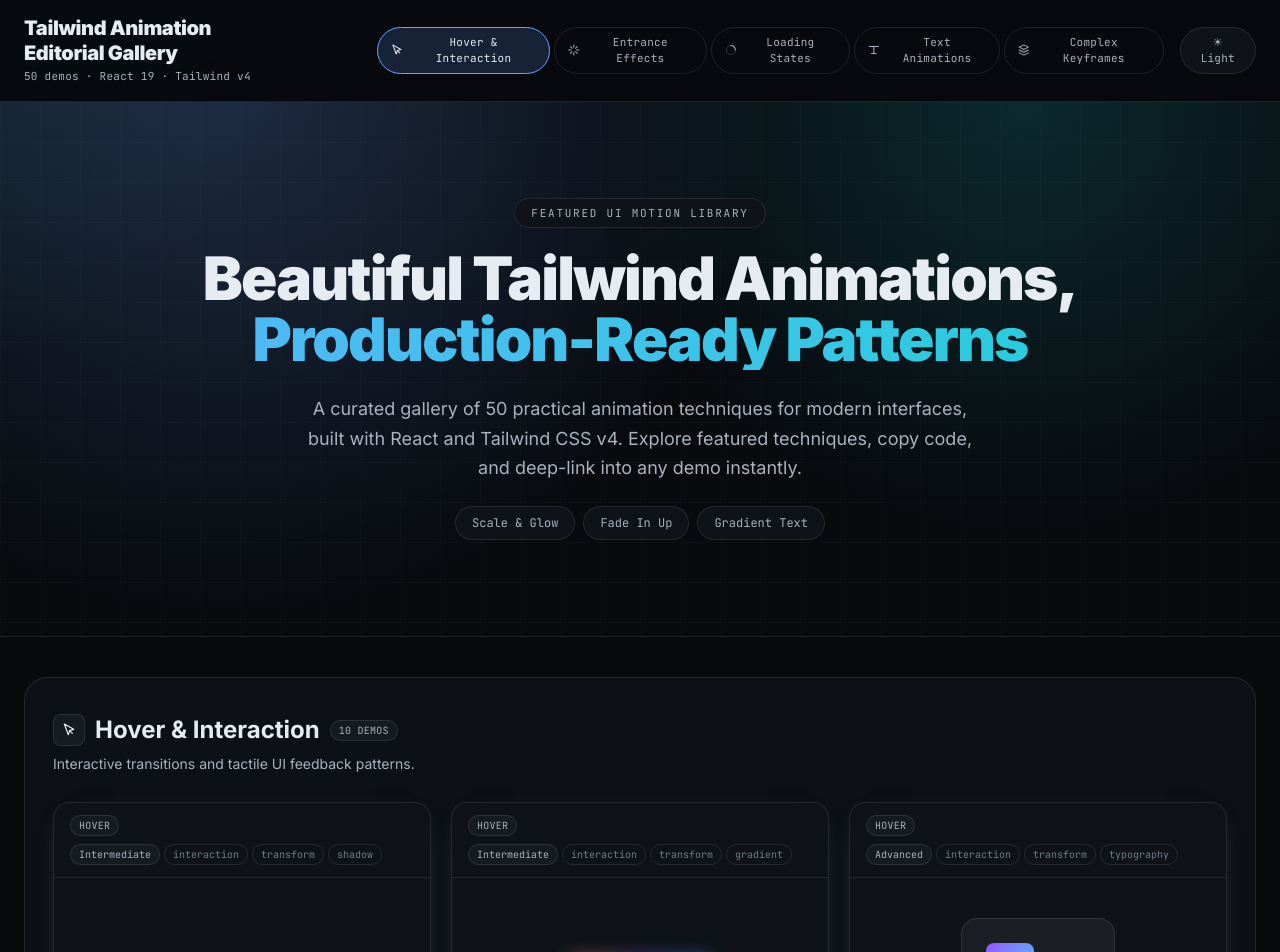
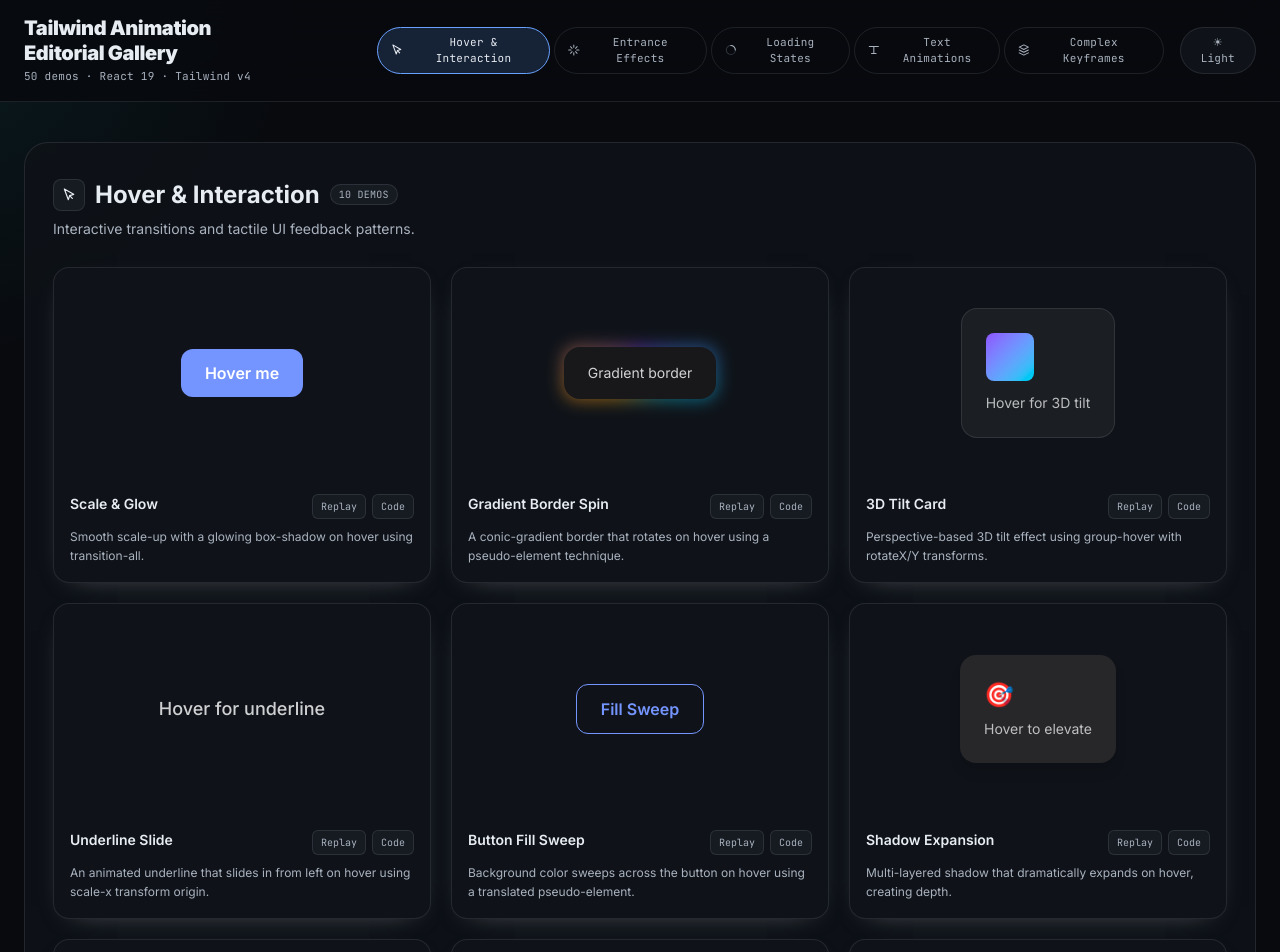
Before and after one commit to ofsound/web-animation, a React (Vite) app: page / in a window 1280 px wide. Shown: the top 952 px of the page. Built offline with nearby package versions, Linux system fonts and the light colour scheme.

Commit message:
Simplify some design

```diff
--- a/src/App.tsx
+++ b/src/App.tsx
@@ -5,7 +5,6 @@
 import { LoadingStates } from "./categories/LoadingStates";
 import { TextAnimations } from "./categories/TextAnimations";
 import { CategorySection } from "./components/CategorySection";
-import { Hero } from "./components/Hero";
 import { MobileJumpBar, SectionNav } from "./components/SectionNav";
 import {
   animationCategories,
@@ -117,8 +116,6 @@
         onSelect={scrollToSection}
       />
 
-      <Hero onScrollToDemo={openDemo} />
-
       <main className="relative mx-auto max-w-7xl px-5 pb-24 sm:px-6">
         <div className="pt-10 space-y-7 sm:space-y-10">
           {animationCategories.map((category, index) => {
--- a/src/components/AnimationCard.tsx
+++ b/src/components/AnimationCard.tsx
@@ -1,16 +1,7 @@
-import { useMemo, useState, type ReactNode } from "react";
-import {
-  animationDemoMetaById,
-  type AnimationCategoryId,
-  type AnimationDemo,
-} from "../data/animations";
+import { useState, type ReactNode } from "react";
+import { animationDemoMetaById, type AnimationDemo } from "../data/animations";
 
 type CopyResult = "success" | "error";
-
-/** Resolve display label from category id (e.g. "hover" -> "Hover") */
-function categoryLabelFromId(categoryId: AnimationCategoryId): string {
-  return categoryId.charAt(0).toUpperCase() + categoryId.slice(1);
-}
 
 interface AnimationCardProps {
   /** Demo id; metadata (title, description, code, etc.) is read from animationDemoMetaById */
@@ -31,13 +22,7 @@
     throw new Error(`AnimationCard: no metadata found for demo id "${id}"`);
   }
 
-  const { title, description, code, category, difficulty, tags } = metadata as AnimationDemo;
-  const categoryLabel = categoryLabelFromId(category);
-
-  const resolvedTags = useMemo(
-    () => (tags.length > 0 ? tags : [categoryLabel.toLowerCase()]),
-    [tags, categoryLabel],
-  );
+  const { title, description, code } = metadata as AnimationDemo;
 
   const handleCopy = async () => {
     try {
@@ -60,32 +45,11 @@
     >
       <div className="pointer-events-none absolute inset-0 opacity-0 transition-opacity duration-300 group-hover:opacity-100 [background:radial-gradient(circle_at_100%_0%,color-mix(in_oklab,var(--brand)_18%,transparent),transparent_38%)]" />
 
-      <div className="relative border-b border-[var(--card-border)] px-4 py-3">
-        <div className="flex flex-wrap items-center justify-between gap-2">
-          <p className="inline-flex items-center gap-1 rounded-full border border-[var(--card-border)] bg-[var(--surface-3)] px-2 py-0.5 font-mono text-[10px] tracking-wide text-[var(--text-2)] uppercase">
-            {categoryLabel}
-          </p>
-          <div className="flex flex-wrap items-center gap-1">
-            <span className="rounded-full border border-[var(--card-border)] bg-[var(--surface-3)] px-2 py-0.5 font-mono text-[10px] text-[var(--text-2)]">
-              {difficulty}
-            </span>
-            {resolvedTags.map((tag) => (
-              <span
-                key={`${id}-${tag}`}
-                className="rounded-full border border-[var(--card-border)] px-2 py-0.5 font-mono text-[10px] text-[var(--text-3)]"
-              >
-                {tag}
-              </span>
-            ))}
-          </div>
-        </div>
-      </div>
-
       <div className="relative flex min-h-[210px] items-center justify-center p-7">
         <div key={`${id}-${replayKey}`}>{children}</div>
       </div>
 
-      <div className="relative border-t border-[var(--card-border)] px-4 py-4">
+      <div className="relative px-4 py-4">
         <div className="mb-2 flex items-start justify-between gap-2">
           <h3 className="text-sm font-semibold text-[var(--text-1)]">{title}</h3>
           <div className="flex gap-1.5">
--- a/src/components/Hero.tsx
+++ /dev/null
@@ -1,49 +0,0 @@
-interface HeroProps {
-  onScrollToDemo?: (demoId: string) => void;
-}
-
-const FEATURED_DEMOS = [
-  { id: "hover-scale-glow", label: "Scale & Glow" },
-  { id: "entrance-fade-in-up", label: "Fade In Up" },
-  { id: "text-gradient-shift", label: "Gradient Text" },
-] as const;
-
-export function Hero({ onScrollToDemo }: HeroProps) {
-  return (
-    <section className="relative overflow-hidden border-b border-[var(--card-border)] py-18 sm:py-24">
-      <div className="pointer-events-none absolute inset-0 [background:radial-gradient(1200px_circle_at_18%_-5%,var(--hero-glow),transparent_45%),radial-gradient(900px_circle_at_80%_0%,color-mix(in_oklab,var(--brand-2)_16%,transparent),transparent_48%)]" />
-      <div className="pointer-events-none absolute inset-0 opacity-35 [background-image:linear-gradient(to_right,color-mix(in_oklab,var(--card-border)_55%,transparent)_1px,transparent_1px),linear-gradient(to_bottom,color-mix(in_oklab,var(--card-border)_55%,transparent)_1px,transparent_1px)] [background-size:40px_40px]" />
-
-      <div className="relative mx-auto max-w-5xl px-5 text-center sm:px-6">
-        <p className="mb-5 inline-flex items-center rounded-full border border-[var(--card-border)] bg-[var(--surface-2)] px-4 py-1.5 font-mono text-[11px] tracking-[0.16em] text-[var(--text-2)] uppercase">
-          Featured UI Motion Library
-        </p>
-        <h2 className="text-balance text-4xl leading-[1.02] font-black tracking-[-0.03em] text-[var(--text-1)] sm:text-6xl">
-          Beautiful Tailwind Animations,
-          <span className="decorative-motion block bg-gradient-to-r from-[var(--brand)] to-[var(--brand-2)] bg-clip-text text-transparent motion-safe:animate-gradient-x [background-size:200%_100%]">
-            Production-Ready Patterns
-          </span>
-        </h2>
-        <p className="mx-auto mt-6 max-w-2xl text-pretty text-base leading-relaxed text-[var(--text-2)] sm:text-lg">
-          A curated gallery of 50 practical animation techniques for modern interfaces,
-          built with React and Tailwind CSS v4. Explore featured techniques, copy code,
-          and deep-link into any demo instantly.
-        </p>
-        {onScrollToDemo && (
-          <div className="mt-6 flex flex-wrap items-center justify-center gap-2">
-            {FEATURED_DEMOS.map(({ id, label }) => (
-              <button
-                key={id}
-                type="button"
-                onClick={() => onScrollToDemo(id)}
-                className="rounded-full border border-[var(--card-border)] bg-[var(--surface-2)] px-4 py-2 font-mono text-xs text-[var(--text-2)] transition hover:border-[var(--brand)] hover:text-[var(--text-1)]"
-              >
-                {label}
-              </button>
-            ))}
-          </div>
-        )}
-      </div>
-    </section>
-  );
-}
```
Also changed, not shown: 1 other file (tests, documents, lock files or other folders).
